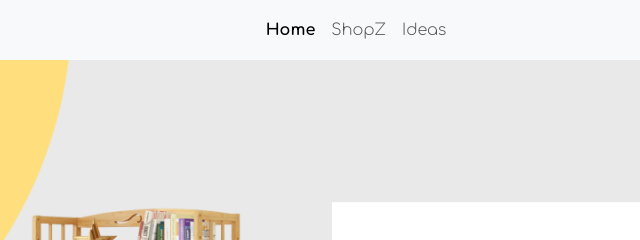
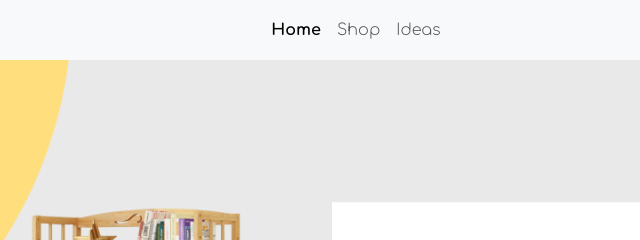
Before and after one commit to denilyunkin/Furni, a website: page index.html in a window 1280 px wide. Shown: the top 240 px of the page, 308-948 px from the left. Drawn offline with nearby package versions, Linux system fonts and the light colour scheme.

Commit message:
CD/CD Pipeline

```diff
--- a/index.html
+++ b/index.html
@@ -67,7 +67,7 @@
             </li>
             <li class="nav-item">
               <a class="nav-link font-comfortaa-light" href="./html/shop.html"
-                >ShopZ</a
+                >Shop</a
               >
             </li>
             <li>
```
